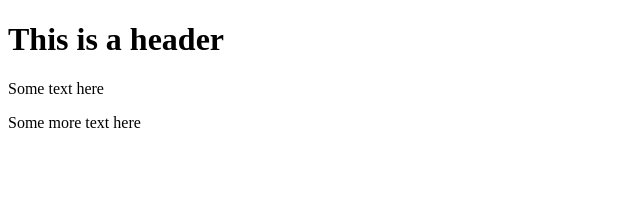
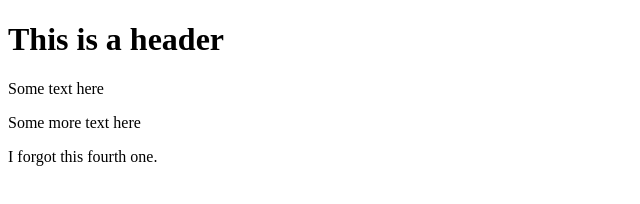
Before and after one commit to 3103ski/git-test, a plain HTML site: page index.html in a window 1280 px wide. Shown: the whole page, without its empty margins (0-640 px from the left). Drawn offline with Linux system fonts and the light colour scheme.

Commit message:
this is the third commit

```diff
--- a/index.html
+++ b/index.html
@@ -4,5 +4,6 @@
 		<h1>This is a header</h1>
 		<p>Some text here</p>
 		<p>Some more text here</p>
+		<p>I forgot this fourth one.</p>
 	</body>
 </html>
```
